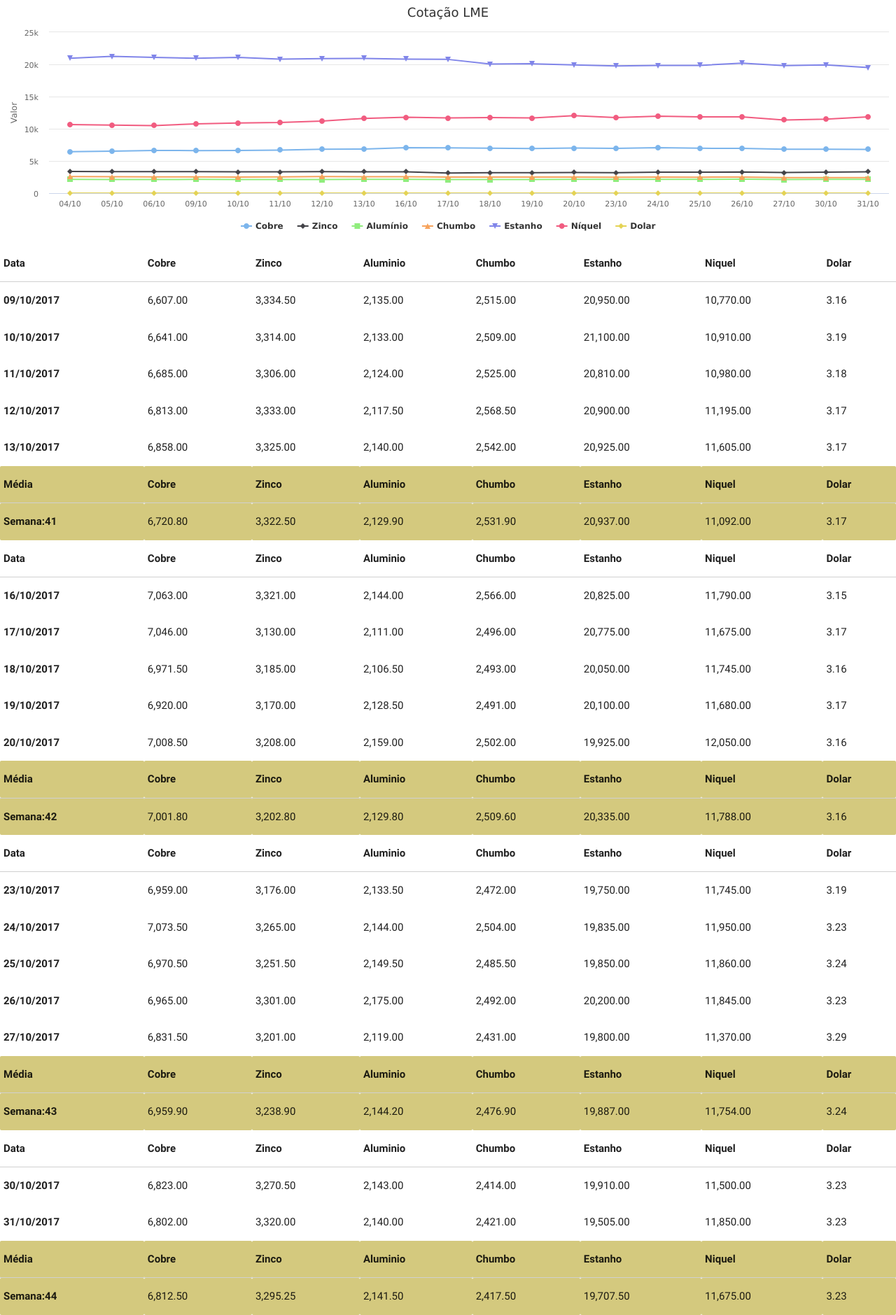
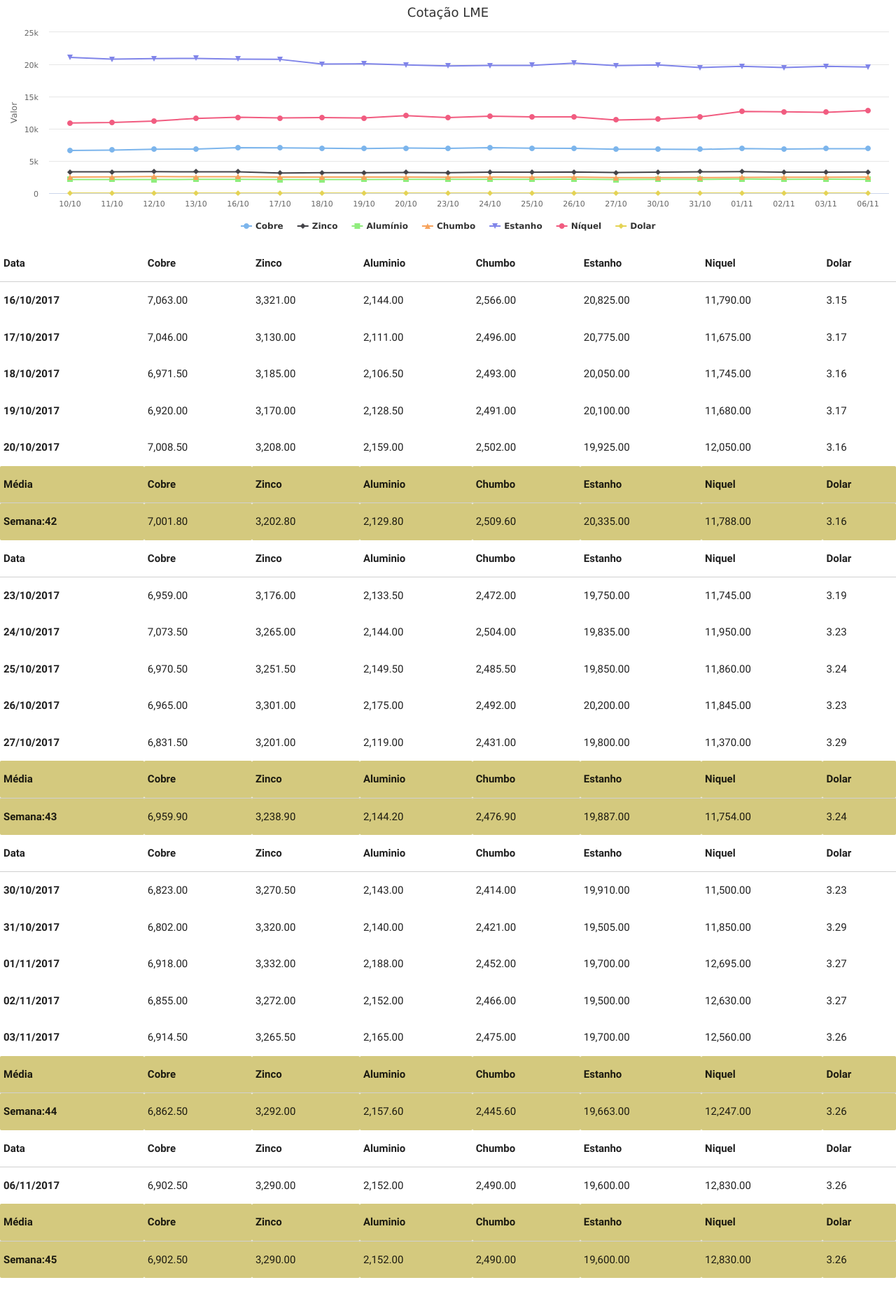
Before and after one commit to tiagocordeiro/flask-lme-chart, a Flask app: page /lme/dashboard in a window 1280 px wide. Shown: the whole page at 70% size. After the commit the page ends 1826 px from the top, so only its background shows below. Run offline with Flask 2, Linux system fonts and the light colour scheme; some libraries are stand-ins or nearby versions.

Commit message:
Cotação atualizada

```diff
--- a/static/cotacao-atual.csv
+++ b/static/cotacao-atual.csv
@@ -1,8 +1,4 @@
 Date,Cobre,Zinco,Aluminio,Chumbo,Estanho,Niquel,Dolar
-2017-10-04,6453.0,3370.0,2139.5,2585.0,20950.0,10640.0,3.1407999992371
-2017-10-05,6511.0,3350.0,2124.0,2548.0,21245.0,10560.0,3.133199930191
-2017-10-06,6639.0,3336.0,2121.5,2539.5,21085.0,10500.0,3.1524000167847
-2017-10-09,6607.0,3334.5,2135.0,2515.0,20950.0,10770.0,3.1554999351501
 2017-10-10,6641.0,3314.0,2133.0,2509.0,21100.0,10910.0,3.1868000030518
 2017-10-11,6685.0,3306.0,2124.0,2525.0,20810.0,10980.0,3.1777999401093
 2017-10-12,6813.0,3333.0,2117.5,2568.5,20900.0,11195.0,3.1696999073029
@@ -18,4 +14,8 @@ Date,Cobre,Zinco,Aluminio,Chumbo,Estanho,Niquel,Dolar
 2017-10-26,6965.0,3301.0,2175.0,2492.0,20200.0,11845.0,3.2311999797821
 2017-10-27,6831.5,3201.0,2119.0,2431.0,19800.0,11370.0,3.2864999771118
 2017-10-30,6823.0,3270.5,2143.0,2414.0,19910.0,11500.0,3.2348001003265
-2017-10-31,6802.0,3320.0,2140.0,2421.0,19505.0,11850.0,
+2017-10-31,6802.0,3320.0,2140.0,2421.0,19505.0,11850.0,3.2873001098633
+2017-11-01,6918.0,3332.0,2188.0,2452.0,19700.0,12695.0,3.2695999145508
+2017-11-02,6855.0,3272.0,2152.0,2466.0,19500.0,12630.0,3.2662000656128
+2017-11-03,6914.5,3265.5,2165.0,2475.0,19700.0,12560.0,3.2646000385284
+2017-11-06,6902.5,3290.0,2152.0,2490.0,19600.0,12830.0,3.2646000385284
--- a/templates/mesclado.html
+++ b/templates/mesclado.html
@@ -1,223 +1,3 @@
-<table border="1" class="dataframe semanal table-striped table-responsive" style="text-align: right;" width="100%">
- <thead>
-  <tr style="text-align: right;">
-   <th>
-    Data
-   </th>
-   <th>
-    Cobre
-   </th>
-   <th>
-    Zinco
-   </th>
-   <th>
-    Aluminio
-   </th>
-   <th>
-    Chumbo
-   </th>
-   <th>
-    Estanho
-   </th>
-   <th>
-    Niquel
-   </th>
-   <th>
-    Dolar
-   </th>
-  </tr>
-  <tr>
-  </tr>
- </thead>
- <tbody>
-  <tr>
-   <th>
-    09/10/2017
-   </th>
-   <td>
-    6,607.00
-   </td>
-   <td>
-    3,334.50
-   </td>
-   <td>
-    2,135.00
-   </td>
-   <td>
-    2,515.00
-   </td>
-   <td>
-    20,950.00
-   </td>
-   <td>
-    10,770.00
-   </td>
-   <td>
-    3.16
-   </td>
-  </tr>
-  <tr>
-   <th>
-    10/10/2017
-   </th>
-   <td>
-    6,641.00
-   </td>
-   <td>
-    3,314.00
-   </td>
-   <td>
-    2,133.00
-   </td>
-   <td>
-    2,509.00
-   </td>
-   <td>
-    21,100.00
-   </td>
-   <td>
-    10,910.00
-   </td>
-   <td>
-    3.19
-   </td>
-  </tr>
-  <tr>
-   <th>
-    11/10/2017
-   </th>
-   <td>
-    6,685.00
-   </td>
-   <td>
-    3,306.00
-   </td>
-   <td>
-    2,124.00
-   </td>
-   <td>
-    2,525.00
-   </td>
-   <td>
-    20,810.00
-   </td>
-   <td>
-    10,980.00
-   </td>
-   <td>
-    3.18
-   </td>
-  </tr>
-  <tr>
-   <th>
-    12/10/2017
-   </th>
-   <td>
-    6,813.00
-   </td>
-   <td>
-    3,333.00
-   </td>
-   <td>
-    2,117.50
-   </td>
-   <td>
-    2,568.50
-   </td>
-   <td>
-    20,900.00
-   </td>
-   <td>
-    11,195.00
-   </td>
-   <td>
-    3.17
-   </td>
-  </tr>
-  <tr>
-   <th>
-    13/10/2017
-   </th>
-   <td>
-    6,858.00
-   </td>
-   <td>
-    3,325.00
-   </td>
-   <td>
-    2,140.00
-   </td>
-   <td>
-    2,542.00
-   </td>
-   <td>
-    20,925.00
-   </td>
-   <td>
-    11,605.00
-   </td>
-   <td>
-    3.17
-   </td>
-  </tr>
- </tbody>
- <thead>
-  <tr style="text-align: right; background-color: #d4c97e !important;">
-   <th>
-    Média
-   </th>
-   <th>
-    Cobre
-   </th>
-   <th>
-    Zinco
-   </th>
-   <th>
-    Aluminio
-   </th>
-   <th>
-    Chumbo
-   </th>
-   <th>
-    Estanho
-   </th>
-   <th>
-    Niquel
-   </th>
-   <th>
-    Dolar
-   </th>
-  </tr>
- </thead>
- <tbody>
-  <tr class="media" style="background-color: #d4c97e !important;">
-   <th>
-    Semana:41
-   </th>
-   <td>
-    6,720.80
-   </td>
-   <td>
-    3,322.50
-   </td>
-   <td>
-    2,129.90
-   </td>
-   <td>
-    2,531.90
-   </td>
-   <td>
-    20,937.00
-   </td>
-   <td>
-    11,092.00
-   </td>
-   <td>
-    3.17
-   </td>
-  </tr>
- </tbody>
-</table>
 <table border="1" class="dataframe semanal table-striped table-responsive" style="text-align: right;" width="100%">
  <thead>
   <tr style="text-align: right;">
@@ -739,7 +519,85 @@
     11,850.00
    </td>
    <td>
-    3.23
+    3.29
+   </td>
+  </tr>
+  <tr>
+   <th>
+    01/11/2017
+   </th>
+   <td>
+    6,918.00
+   </td>
+   <td>
+    3,332.00
+   </td>
+   <td>
+    2,188.00
+   </td>
+   <td>
+    2,452.00
+   </td>
+   <td>
+    19,700.00
+   </td>
+   <td>
+    12,695.00
+   </td>
+   <td>
+    3.27
+   </td>
+  </tr>
+  <tr>
+   <th>
+    02/11/2017
+   </th>
+   <td>
+    6,855.00
+   </td>
+   <td>
+    3,272.00
+   </td>
+   <td>
+    2,152.00
+   </td>
+   <td>
+    2,466.00
+   </td>
+   <td>
+    19,500.00
+   </td>
+   <td>
+    12,630.00
+   </td>
+   <td>
+    3.27
+   </td>
+  </tr>
+  <tr>
+   <th>
+    03/11/2017
+   </th>
+   <td>
+    6,914.50
+   </td>
+   <td>
+    3,265.50
+   </td>
+   <td>
+    2,165.00
+   </td>
+   <td>
+    2,475.00
+   </td>
+   <td>
+    19,700.00
+   </td>
+   <td>
+    12,560.00
+   </td>
+   <td>
+    3.26
    </td>
   </tr>
  </tbody>
@@ -777,26 +635,142 @@
     Semana:44
    </th>
    <td>
-    6,812.50
+    6,862.50
    </td>
    <td>
-    3,295.25
+    3,292.00
    </td>
    <td>
-    2,141.50
+    2,157.60
    </td>
    <td>
-    2,417.50
+    2,445.60
    </td>
    <td>
-    19,707.50
+    19,663.00
    </td>
    <td>
-    11,675.00
+    12,247.00
    </td>
    <td>
-    3.23
+    3.26
    </td>
   </tr>
  </tbody>
 </table>
+<table border="1" class="dataframe semanal table-striped table-responsive" style="text-align: right;" width="100%">
+ <thead>
+  <tr style="text-align: right;">
+   <th>
+    Data
+   </th>
+   <th>
+    Cobre
+   </th>
+   <th>
+    Zinco
+   </th>
+   <th>
+    Aluminio
+   </th>
+   <th>
+    Chumbo
+   </th>
+   <th>
+    Estanho
+   </th>
+   <th>
+    Niquel
+   </th>
+   <th>
+    Dolar
+   </th>
+  </tr>
+  <tr>
+  </tr>
+ </thead>
+ <tbody>
+  <tr>
+   <th>
+    06/11/2017
+   </th>
+   <td>
+    6,902.50
+   </td>
+   <td>
+    3,290.00
+   </td>
+   <td>
+    2,152.00
+   </td>
+   <td>
+    2,490.00
+   </td>
+   <td>
+    19,600.00
+   </td>
+   <td>
+    12,830.00
+   </td>
+   <td>
+    3.26
+   </td>
+  </tr>
+ </tbody>
+ <thead>
+  <tr style="text-align: right; background-color: #d4c97e !important;">
+   <th>
+    Média
+   </th>
+   <th>
+    Cobre
+   </th>
+   <th>
+    Zinco
+   </th>
+   <th>
+    Aluminio
+   </th>
+   <th>
+    Chumbo
+   </th>
+   <th>
+    Estanho
+   </th>
+   <th>
+    Niquel
+   </th>
+   <th>
+    Dolar
+   </th>
+  </tr>
+ </thead>
+ <tbody>
+  <tr class="media" style="background-color: #d4c97e !important;">
+   <th>
+    Semana:45
+   </th>
+   <td>
+    6,902.50
+   </td>
+   <td>
+    3,290.00
+   </td>
+   <td>
+    2,152.00
+   </td>
+   <td>
+    2,490.00
+   </td>
+   <td>
+    19,600.00
+   </td>
+   <td>
+    12,830.00
+   </td>
+   <td>
+    3.26
+   </td>
+  </tr>
+ </tbody>
+</table>
```
Also changed, not shown: cotacao-atual.csv (+5 -5 lines), static/todo-periodo.csv.
